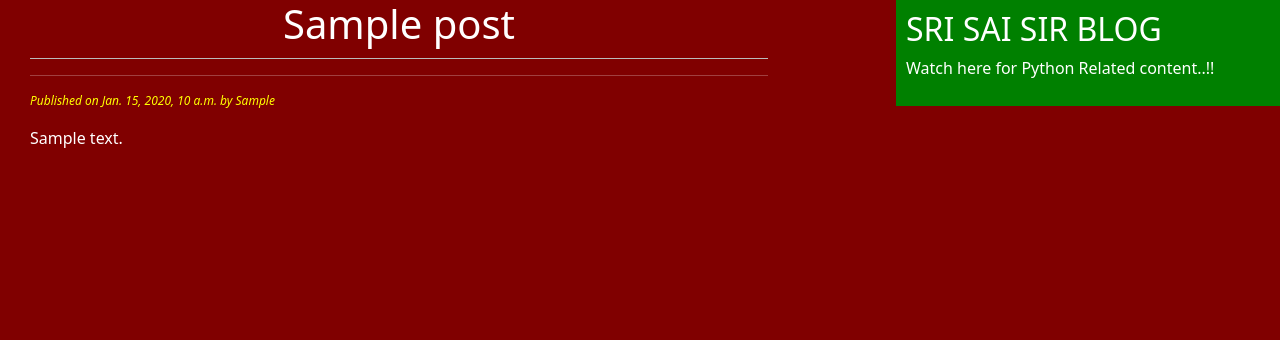
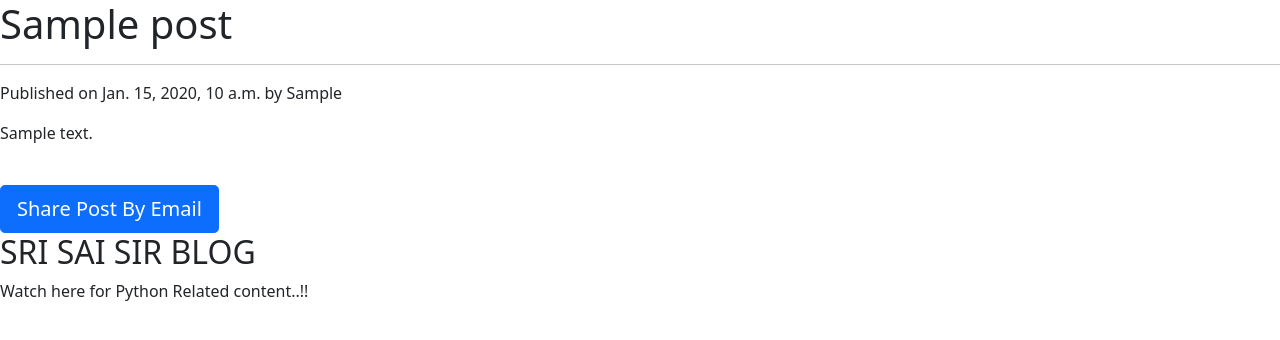
Before and after one commit to valli459/Djangorepo, a Django app: template templates/BlogApp/post_detail.html in a window 1280 px wide. Shown: the top 340 px of the page. Run offline with Django 5.2, Linux system fonts and the light colour scheme; the template is opened without the code that fills it: values that come from a table or form of the project are taken from there, others are empty; tables that the repository leaves empty hold one stand-in row (values such as "Sample post").

Commit message:
second Commit

```diff
--- a/BlogRealTimeProject/urls.py
+++ b/BlogRealTimeProject/urls.py
@@ -22,6 +22,10 @@ from BlogApp import views
 urlpatterns = [
     path('admin/', admin.site.urls),
     path('<year>/<month>/<day>/<post>/', views.post_detail_view,name='post_detail'),
+    path("<id>/share/", views.mail_send_view),
+    path("bssample/",views.bs_sample_view),
+
+
     #use-in-last
     re_path('^.*$', views.post_list_view),
 
--- a/static/blog.css
+++ /dev/null
@@ -1,26 +0,0 @@
-.content{
-    float:left;
-    width: 60%;
-    padding:0 0 0 30px;
-}
-.sidebar{
-    float:right;
-    width:30%;
-    padding:10px;
-    background: green;
-    height: 100%;
-}
-h1{
-    text-align: center;
-    border-bottom: 1px solid #bbb;
-    padding: 0 0 10px 0;
-}
-#date{
-    color:yellow;
-    font-size:12px;
-    font-style: italic;
-}
-body{
-    background: maroon;
-    color:white;
-}
--- a/templates/BlogApp/post_detail.html
+++ b/templates/BlogApp/post_detail.html
@@ -6,4 +6,7 @@
     <hr />
     <p id='date'>Published on {{post.publish}} by {{post.author|title}}</p>
     {{post.body|linebreaks}}
+    <br />
+    <a href="/{{post.id}}/share/" class="btn btn-lg btn-primary">Share Post By Email</a>
+
 {%endblock%}
--- a/templates/BlogApp/post_list.html
+++ b/templates/BlogApp/post_list.html
@@ -9,4 +9,6 @@
         <p id='date'>Published on {{post.publish}} by {{post.author|title}}</p>
         {{post.body| truncatewords:10|linebreaks}}
     {%endfor%}
+    {%include 'BlogApp/pagination.html' with page=post_list%}
+
 {%endblock%}
```
Also changed, not shown: BlogApp/views.py (+40 -1 lines), BlogRealTimeProject/settings.py (+9 -0 lines).
